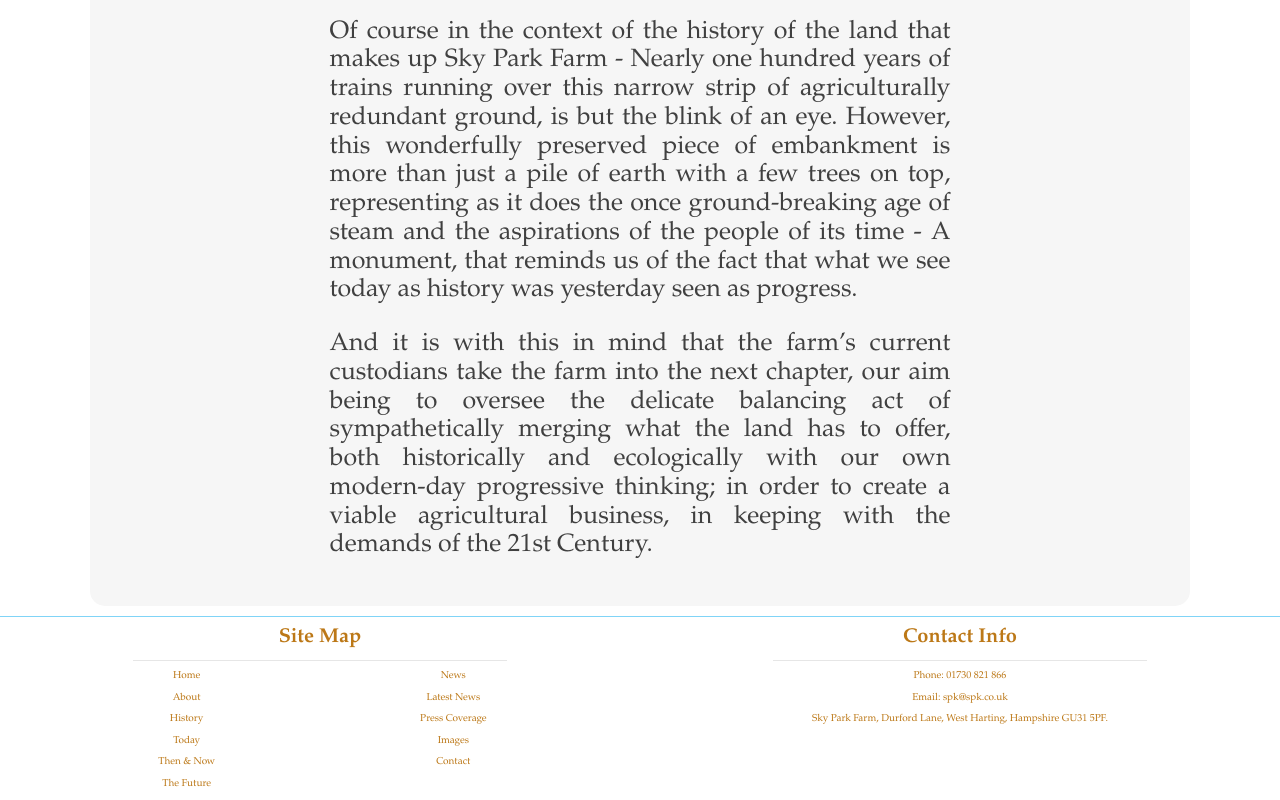
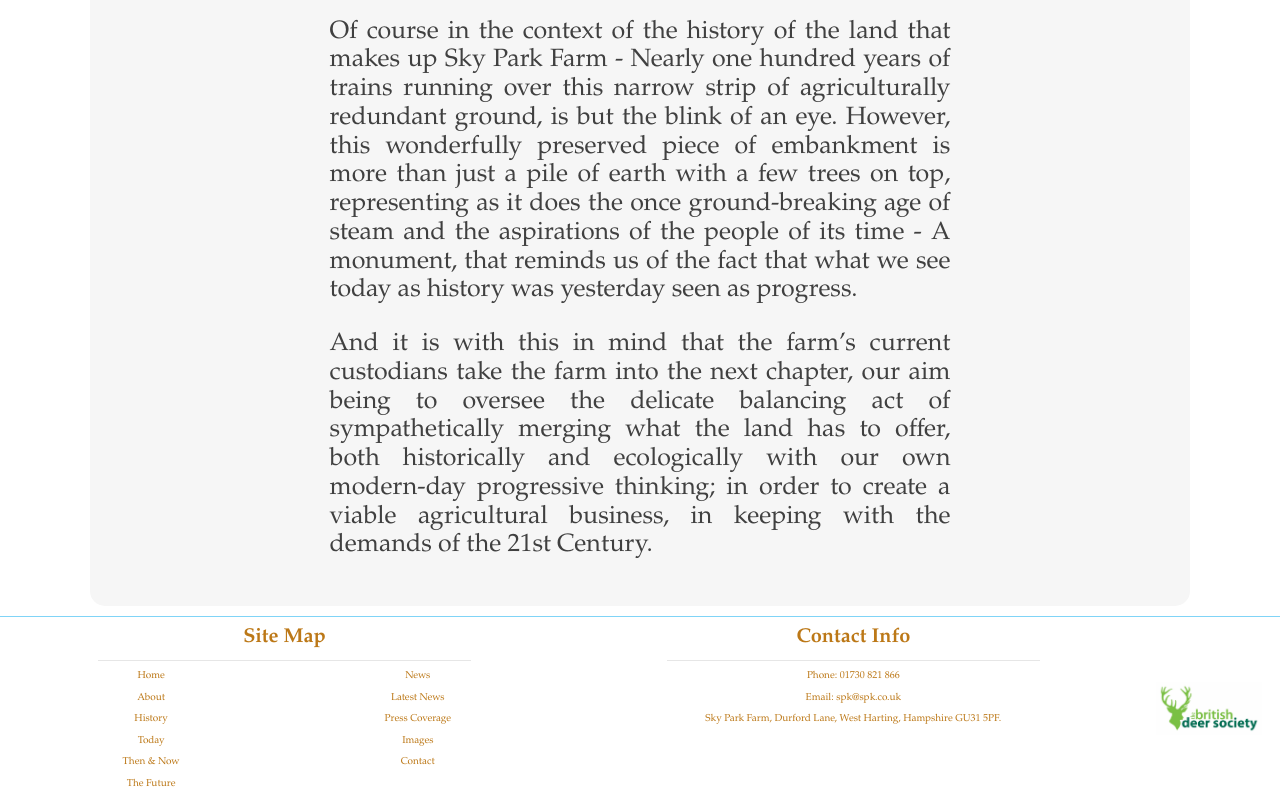
Before and after one commit to DanielNoonan/skyParkFarm, a website: page app/about-history.html in a window 1280 px wide. Shown: the part 10231-11031 px from the top of the page. Drawn offline with Linux system fonts and the light colour scheme.

Commit message:
Added BDS Logo to all page footers and the Template HTML doc

```diff
--- a/app/about-history.html
+++ b/app/about-history.html
@@ -363,6 +363,11 @@
             <p class="footer__item">Sky Park Farm, Durford Lane, West Harting, Hampshire GU31 5PF.</p>
         </div>
 
+        <!-- BDS Logo -->
+        <div class="small-12 large-1 footer_section footer__logo-container">
+            <img class="footer__logo" src="assets/images/BDS-Logo.jpg" alt="British Deer Society Logo">
+        </div>
+
         <!--Footer Social Media-->
         <!--
         <div class="small-12 medium-3 footer__section">
```
Also changed, not shown: app/red-deer.html (+5 -0 lines), app/template.html (+5 -0 lines), app/today.html (+5 -0 lines).
